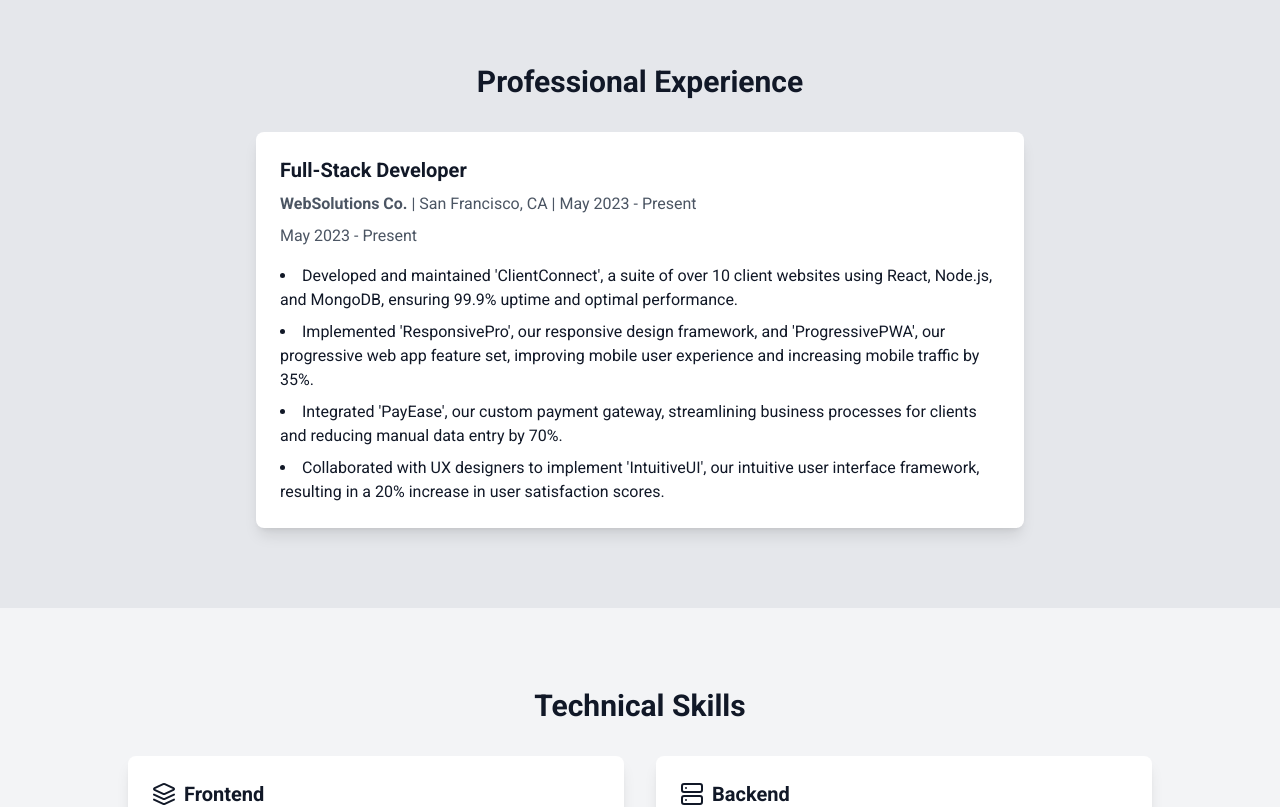
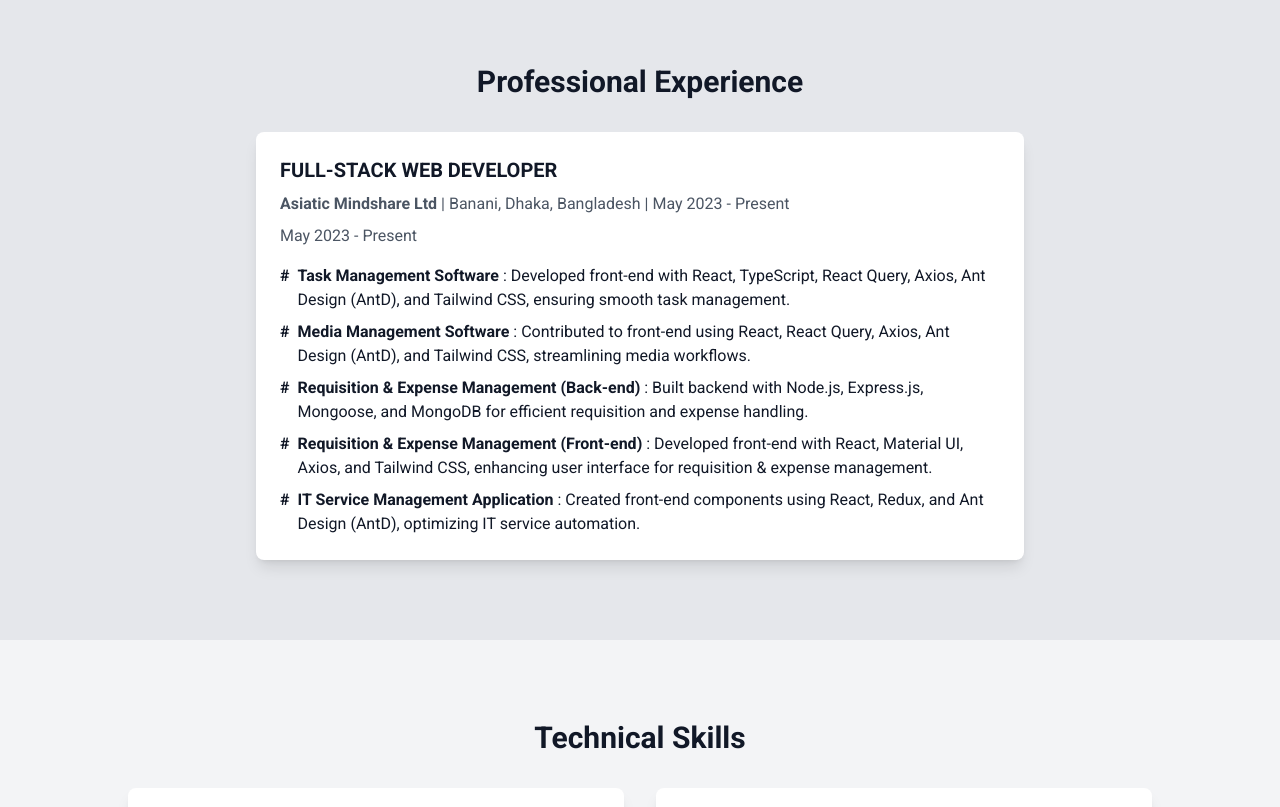
Before and after one commit to mehedi1dev/portfolio-mehedi, a React (Vite) app: page / in a window 1280 px wide. Shown: the part 1500-2307 px from the top of the page. Built offline with nearby package versions, Linux system fonts and the light colour scheme; no server answers.

Commit message:
exp done

```diff
--- a/src/Components/ExperienceComponent.tsx
+++ b/src/Components/ExperienceComponent.tsx
@@ -2,15 +2,36 @@ import React from "react";
 
 const experience = [
   {
-    title: "Full-Stack Developer",
-    company: "WebSolutions Co.",
-    location: "San Francisco, CA",
+    title: "Full-Stack Web Developer",
+    company: "Asiatic Mindshare Ltd",
+    location: "Banani, Dhaka, Bangladesh",
     period: "May 2023 - Present",
     responsibilities: [
-      "Developed and maintained 'ClientConnect', a suite of over 10 client websites using React, Node.js, and MongoDB, ensuring 99.9% uptime and optimal performance.",
-      "Implemented 'ResponsivePro', our responsive design framework, and 'ProgressivePWA', our progressive web app feature set, improving mobile user experience and increasing mobile traffic by 35%.",
-      "Integrated 'PayEase', our custom payment gateway, streamlining business processes for clients and reducing manual data entry by 70%.",
-      "Collaborated with UX designers to implement 'IntuitiveUI', our intuitive user interface framework, resulting in a 20% increase in user satisfaction scores.",
+      {
+        title: "Task Management Software",
+        description:
+          "Developed front-end with React, TypeScript, React Query,  Axios, Ant Design (AntD), and Tailwind CSS, ensuring smooth task management.",
+      },
+      {
+        title: "Media Management Software",
+        description:
+          "Contributed to front-end using React, React Query,  Axios, Ant Design (AntD), and Tailwind CSS, streamlining media workflows.",
+      },
+      {
+        title: "Requisition & Expense Management (Back-end)",
+        description:
+          "Built backend with Node.js, Express.js, Mongoose, and MongoDB for efficient requisition and expense handling.",
+      },
+      {
+        title: "Requisition & Expense Management (Front-end)",
+        description:
+          "Developed front-end with React, Material UI, Axios, and Tailwind CSS, enhancing user interface for requisition & expense management.",
+      },
+      {
+        title: "IT Service Management Application",
+        description:
+          "Created front-end components using React, Redux, and Ant Design (AntD), optimizing IT service automation.",
+      },
     ],
   },
 ];
@@ -26,16 +47,23 @@ const ExperienceComponent: React.FC = () => {
           <div className="max-w-3xl mx-auto space-y-8">
             {experience.map((job, index) => (
               <div key={index} className="bg-white p-6 rounded-lg shadow-lg">
-                <h3 className="text-xl font-bold mb-2">{job.title}</h3>
+                <h3 className="text-xl font-bold mb-2 uppercase">
+                  {job.title}
+                </h3>
                 <p className="text-gray-600 mb-2">
                   <strong>{job.company}</strong> | {job.location} | {job.period}
                 </p>
                 <p className="text-gray-600 mb-4">{job.period}</p>
-                <ul className="list-disc list-inside space-y-2">
-                  {job.responsibilities.map((resp, idx) => (
-                    <li key={idx}>{resp}</li>
-                  ))}
-                </ul>
+
+                {job.responsibilities.map((resp, idx) => (
+                  <div className="flex gap-x-2 mt-2">
+                    <p className="font-bold">#</p>
+                    <p key={idx}>
+                      <span className="font-bold">{resp.title}</span> :{" "}
+                      <span className="">{resp.description}</span>
+                    </p>
+                  </div>
+                ))}
               </div>
             ))}
           </div>
```
